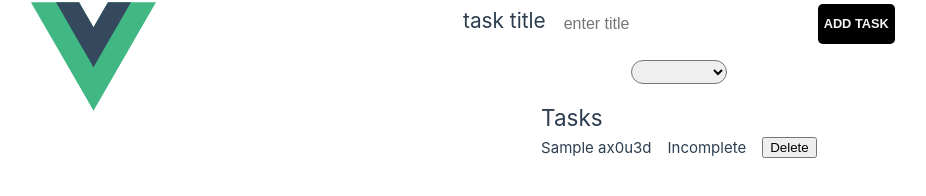
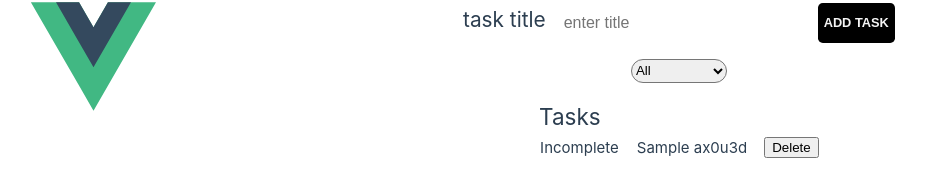
Before and after one commit to jacodegithub/VueJS-TaskApp, a Vue app: page / in a window 1280 px wide. Both pictures are taken after typing "Sample" into the empty fields and a click on the button "ADD TASK". Shown: the part 344-540 px from the top of the page, without its empty margins (177-1103 px from the left). Built offline with nearby package versions, Linux system fonts and the light colour scheme.

Commit message:
working on complete - incomplete task

```diff
--- a/src/components/TaskApp.vue
+++ b/src/components/TaskApp.vue
@@ -16,13 +16,13 @@
 
                 <div class="task-display-section">
                     <h2>Tasks</h2>
-                    <ul class="list-section" v-for="task in tasks" :key="task.id">
-                        <li>
+                    <table class="list-section" v-for="task in tasks" :key="task.id">
+                        <td @click="markTaskComplete(task)">{{ task.completed ? 'Completed' : 'Incomplete' }}</td>
+                        <td>
                             {{ task.title }} {{ task.id }}
-                        </li>
-                        <li>{{ task.completed ? 'Completed' : 'Incomplete' }}</li>
+                        </td>
                         <button @click="deleteTask(task)">Delete</button>
-                    </ul>
+                    </table>
                 </div>
             </div>
     </section>
@@ -37,7 +37,7 @@ const TaskApp = defineComponent({
         return {
             taskTitle: '',
             tasks: [],
-            filterCompleted: false,
+            selectedCompletionStatus: 'all',
         };
     },
     methods: {
@@ -57,11 +57,24 @@ const TaskApp = defineComponent({
             this.tasks = this.tasks.filter(t => t.id !== task.id);
             this.$forceUpdate();
         },
-        filterTasks() {
-            this.tasks = this.tasks.filter((task) => {
-                return this.filterCompleted ? task.completed : true;
+        filteredTasks() {
+            // Filter the tasks based on the selected completion status
+            return this.tasks.filter(task => {
+                switch (this.selectedCompletionStatus) {
+                case 'all':
+                    return true;
+                case 'completed':
+                    return task.completed;
+                case 'incomplete':
+                    return !task.completed;
+                default:
+                    return true;
+                }
             });
         },
+        markTaskComplete(task) {
+            task.completed = !task.completed
+        }
     },
 });
 
```
